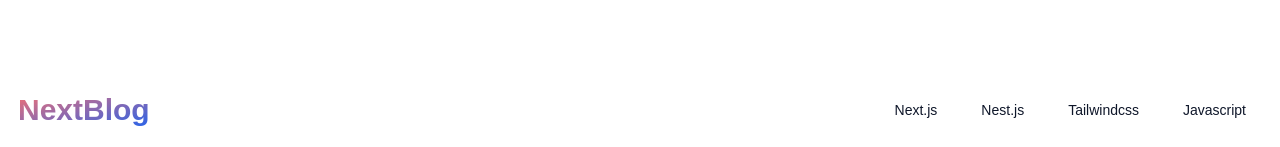
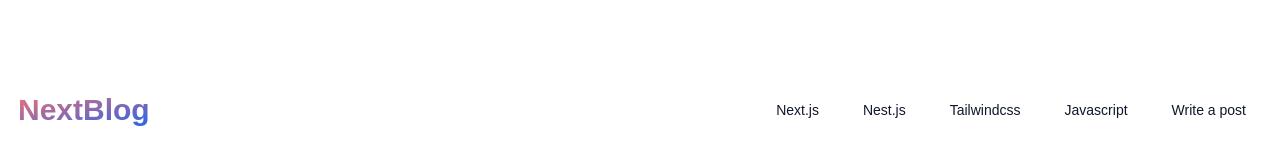
Before and after one commit to NdekoCode/nextjs-blog, a Next.js app: page /auth/register in a window 1280 px wide. Shown: the part 803-950 px from the top of the page. Built offline with nearby package versions, Linux system fonts and the light colour scheme.

Commit message:
refactor(web): add write a post button in the footer

```diff
--- a/app/layout.tsx
+++ b/app/layout.tsx
@@ -31,7 +31,7 @@ export default function RootLayout({
   return (
     <html lang="en" className="light">
       <body
-        className={`${geistSans.variable} ${geistMono.variable} antialiased min-h-svh h-full flex flex-col`}
+        className={`${geistSans.variable} ${geistMono.variable} antialiased min-h-svh h-full flex flex-col overflow-x-hidden`}
       >
         <ThemeProvider
           attribute="class"
--- a/components/layout/footer.tsx
+++ b/components/layout/footer.tsx
@@ -7,16 +7,27 @@ import AppLogo from './AppLogo';
 
 const Footer = () => {
   return (
-    <div className="flex container mt-auto min-h-20 items-center justify-center flex-wrap lg:justify-between">
+    <div className="flex container mt-auto min-h-20 items-center gap-5 justify-center flex-wrap lg:justify-between">
       <AppLogo />
-      <ul className="flex items-center gap-3">
+      <ul className="flex items-center flex-wrap justify-center gap-3">
         {CATEGORIES.map((category) => (
-          <Button variant="ghost"  key={category.id} asChild>
-            <Link href={`/categories/${category.slug}`} className={buttonVariants({variant:'link'})}>
+          <Button variant="ghost" className="p-1" key={category.id} asChild>
+            <Link
+              href={`/categories/${category.slug}`}
+              className={buttonVariants({ variant: "link" })}
+            >
               {category.name}
             </Link>
           </Button>
         ))}
+        <Button variant="ghost" className="p-1" asChild>
+          <Link
+            href="/add-a-post"
+            className={buttonVariants({ variant: "link" })}
+          >
+            Write a post
+          </Link>
+        </Button>
       </ul>
     </div>
   );
```
